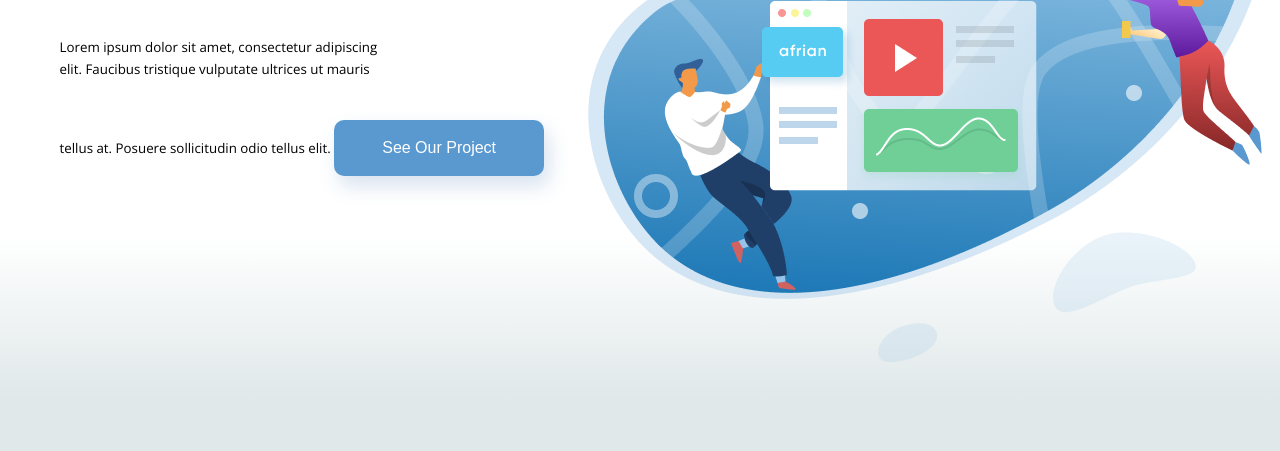
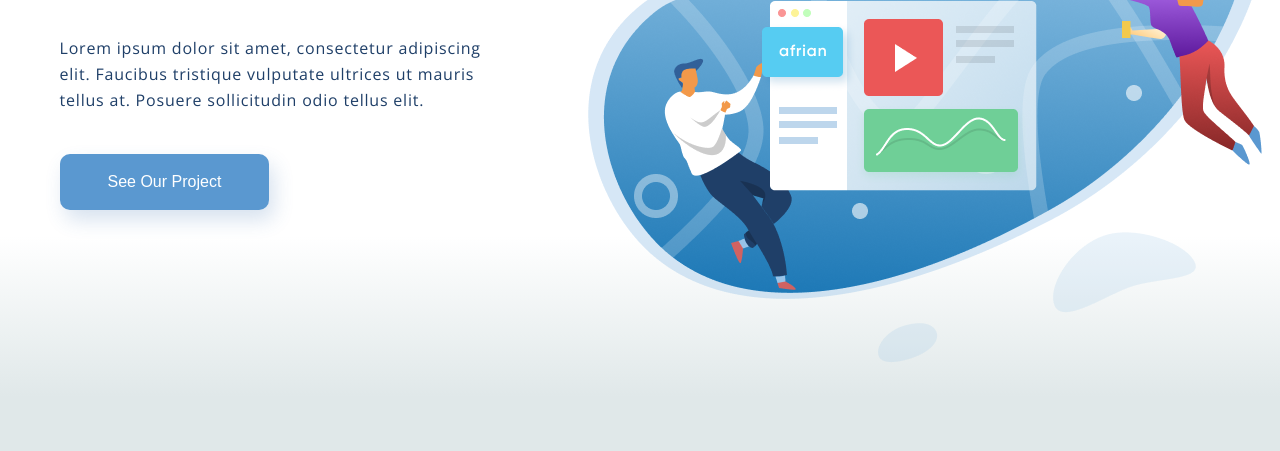
Before and after one commit to Evgeny861/Work-test, a plain HTML site: page index.html in a window 1280 px wide. Shown: the part 349-800 px from the top of the page. Drawn offline with nearby package versions, Linux system fonts and the light colour scheme.

Commit message:
Update index.html

```diff
--- a/index.html
+++ b/index.html
@@ -29,7 +29,7 @@
                         New Automation <br>
                         Tool for Your Home
                     </h1>
-                    <small class="automation-text">
+                    <small class="aut-text">
                         Lorem ipsum dolor sit amet, consectetur adipiscing <br> elit.
                         Faucibus tristique vulputate ultrices ut mauris <br> tellus at.
                         Posuere sollicitudin odio tellus elit.
```
